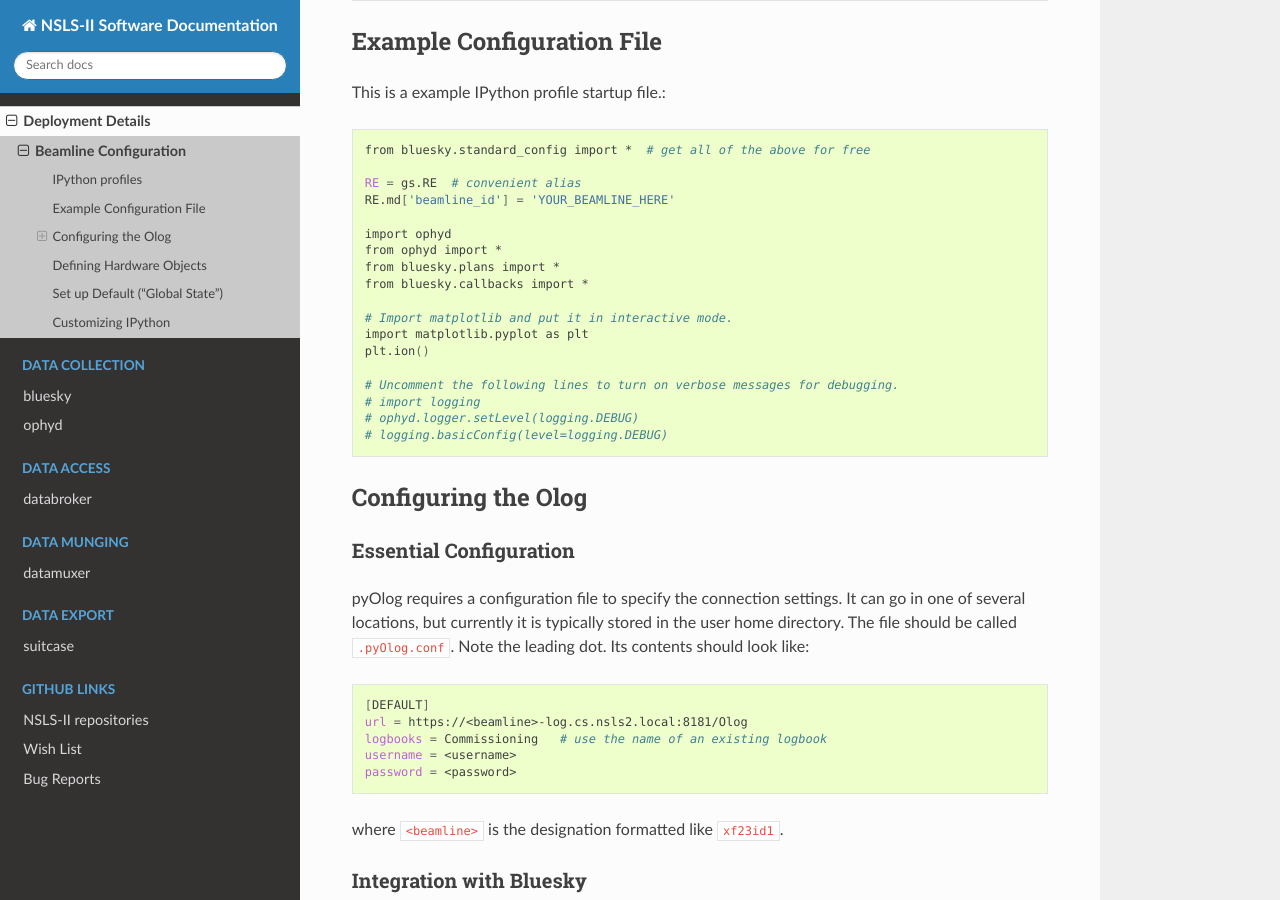
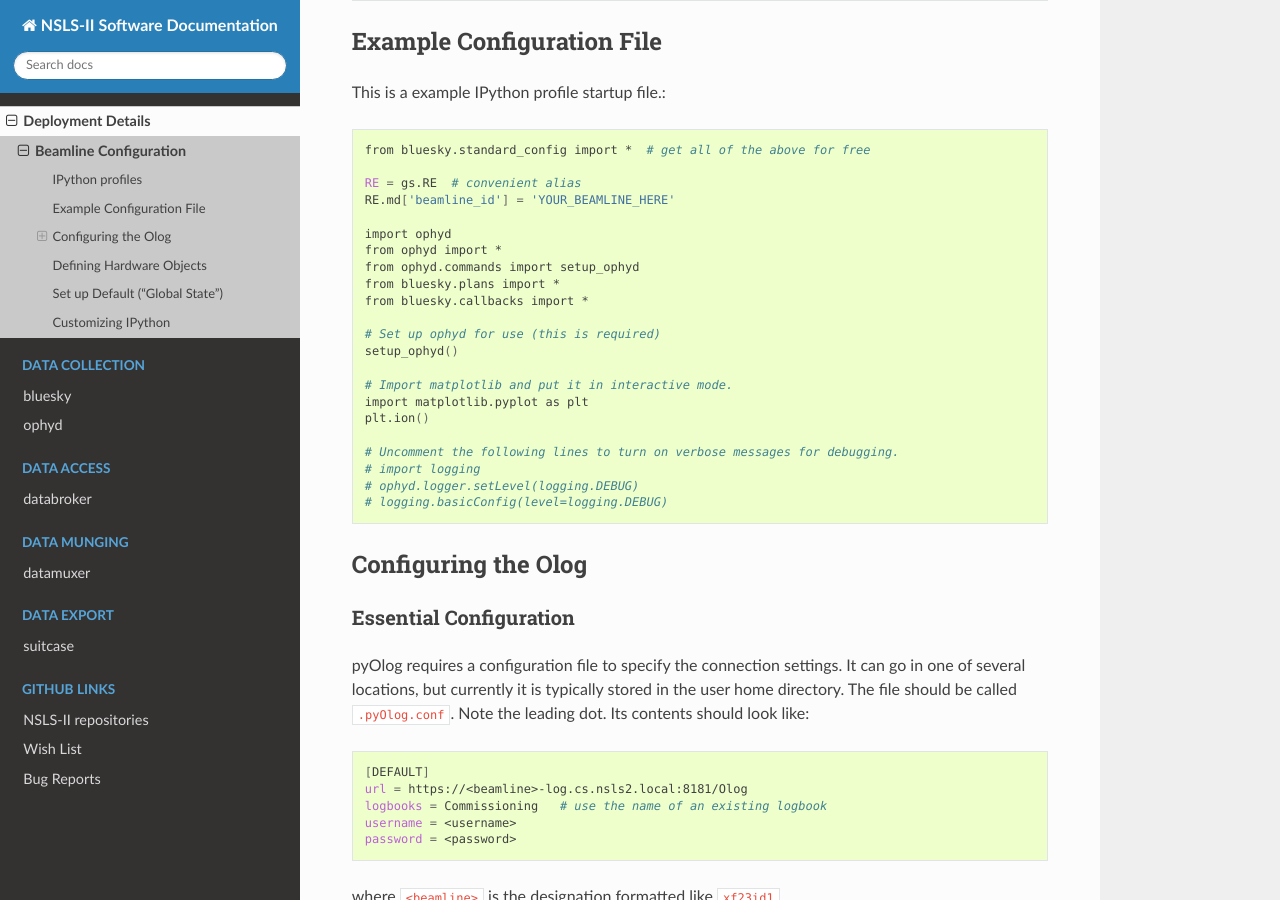
Before and after one commit to NSLS-II/docs, a Sphinx documentation site: the page built from source/beamline-configuration.rst, in a window 1280 px wide and 900 px high, scrolled down 574 px. Built offline with Sphinx 7.4.7 and the Read the Docs theme 2.0.0, drawn with Linux system fonts in a browser that asks for light colours; pages that are not in the unit, such as notebooks, are missing from menus.

Commit message:
DOC: add note about setup_ophyd

```diff
--- a/source/beamline-configuration.rst
+++ b/source/beamline-configuration.rst
@@ -38,8 +38,12 @@ This is a example IPython profile startup file.::
 
     import ophyd
     from ophyd import *
+    from ophyd.commands import setup_ophyd
     from bluesky.plans import *
     from bluesky.callbacks import *
+
+    # Set up ophyd for use (this is required)
+    setup_ophyd()
 
     # Import matplotlib and put it in interactive mode.
     import matplotlib.pyplot as plt
```
